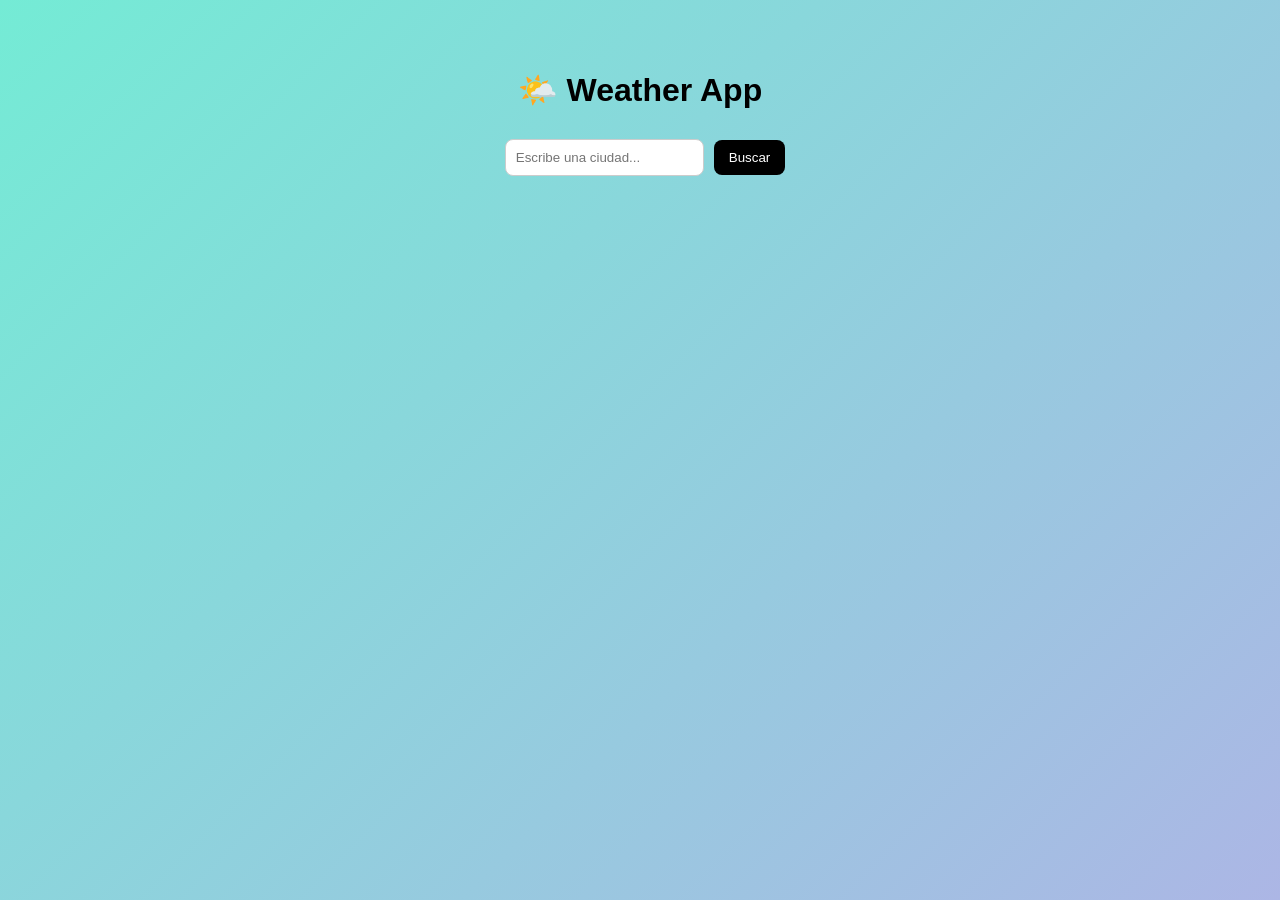
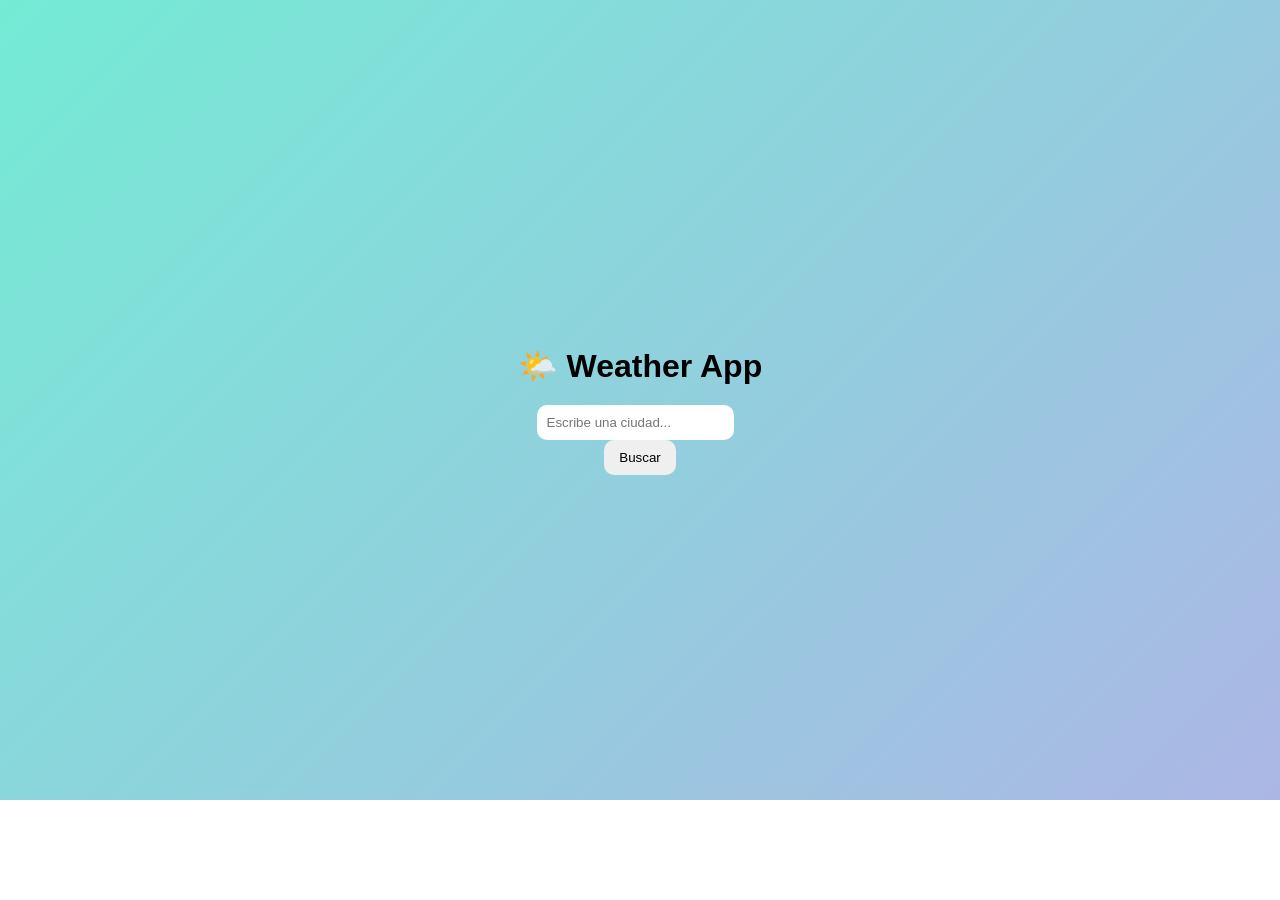
Before and after one commit to juliandavidbautista290-debug/weather-app, a React (Create React App) app: page / in a window 1280 px wide. After the commit the page ends 800 px from the top, so only its background shows below. Built offline with nearby package versions, Linux system fonts and the light colour scheme.

Commit message:
fix errors and improve weather app

```diff
--- a/src/App.css
+++ b/src/App.css
@@ -1,10 +1,11 @@
 .app {
-  text-align: center;
+  min-height: 100vh;
+  display: flex;
+  flex-direction: column;
+  align-items: center;
+  justify-content: center;
+  transition: all 0.5s ease;
   font-family: Arial;
-  padding: 50px;
-  background: #f5f5f5;
-  min-height: 100vh;
-  background: linear-gradient(135deg, #74ebd5, #acb6e5);
 }
 
 h1 {
@@ -13,18 +14,15 @@ h1 {
 
 input {
   padding: 10px;
-  margin: 10px;
-  border-radius: 8px;
-  border: 1px solid #ccc;
-  outline: none;
+  margin-right: 10px;
+  border-radius: 10px;
+  border: none;
 }
 
 button {
   padding: 10px 15px;
   cursor: pointer;
-  border-radius: 8px;
-  background: black;
-  color: white;
+  border-radius: 10px;
   border: none;
 }
 
@@ -33,13 +31,12 @@ button:hover {
 }
 
 .card {
-  margin-top: 20px;
-  padding: 25px;
-  background: white;
-  border-radius: 15px;
-  display: inline-block;
-  box-shadow: 0 10px 25px rgba(0,0,0,0.1);
-  min-width: 250px;
+   background: white;
+   padding: 20px;
+   border-radius: 16px;
+   box-shadow: 0 10px 30px rgba(0, 0, 0, 0.2);
+   text-align: center;
+   margin-right: 10px;
 }
 
 .card img {
@@ -52,24 +49,35 @@ button:hover {
 }
 
 .sunny {
-  background: linear-gradient(135deg, #fceabb, #f8b500);
+  background: linear-gradient(to top, #fceabb, #f8b500);
 }
 
-.cloud {
-  background: linear-gradient(135deg, #bdc3c7, #2c3e50);
+.clouds {
+  background: linear-gradient(to top, #bdc3c7, #2c3e50);
 }
 
 .rainy {
-  background: linear-gradient(135deg, #4e54c8, #8f94fb);
+  background: linear-gradient(to top, #4e54c8, #8f94fb);
 }
 
 .stormy {
-  background: linear-gradient(135deg, #232526, #414345);
+  background: linear-gradient(to top, #232526, #414345);
 }
 
 .loading {
-  font-size: 22px;
-  font-weight: bold;
   margin-top: 20px;
+  font-size: 18px;
   animation: pulse 1s infinite;
 }
+
+@keyframes pulse {
+  0% {opacity: 0.3;}
+  50% {opacity: 1;}
+  100% {opacity: 0.3 ;}
+}
+
+.error {
+  color: #ff4d4d;
+  margin-top: 10px;
+  font-weight: bold;
+}
--- a/src/App.js
+++ b/src/App.js
@@ -8,6 +8,7 @@ function App() {
 
   const [city, setCity] = useState("");
   const [weather, setWeather] = useState(null);
+  const [error, setError] = useState(null)
 
   const getWeather = async () => {
      console.log("Buscando clima...");
@@ -20,6 +21,13 @@ function App() {
 
     const response = await fetch(url);
     const data = await response.json();
+
+    if  (data.cod !== 200) {
+      setError("Ciudad no encontrada ✖️")
+      setWeather(null)
+      setLoading(false)
+      return;
+    }
 
     setWeather(data);
     setLoading(false)
@@ -58,6 +66,7 @@ function App() {
       <button onClick={getWeather}>Buscar</button>
 
        {loading && <p className="loading"> ⌛ Cargando clima...</p>}
+       {error && <p className="error">{error}</p>}
 
       {weather && weather.main && (
         <div className="card">
```
